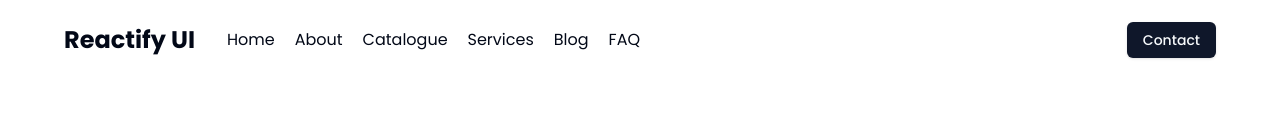
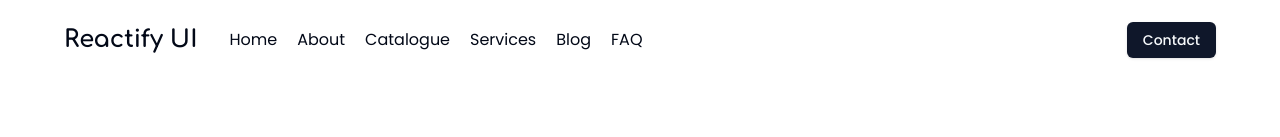
Before and after one commit to shashankaz/relix, a React (Vite) app: page / in a window 1280 px wide. Shown: the top 137 px of the page. Built offline with nearby package versions, Linux system fonts and the light colour scheme; a web font is replaced by a local one.

Commit message:
feat: apply Comfortaa font to Footer and Navbar for consistent typography

```diff
--- a/src/components/Footer.tsx
+++ b/src/components/Footer.tsx
@@ -7,7 +7,7 @@ const Footer = () => {
       <div className="z-10 bg-white rounded-xl px-6 max-w-7xl mx-auto">
         <div className="flex flex-col lg:flex-row gap-10 pb-16 pt-8 border-b">
           <div className="w-full lg:w-2/6">
-            <h1 className="text-3xl font-bold">Reactify UI</h1>
+            <h1 className="text-3xl font-bold font-comfortaa">Reactify UI</h1>
             <p className="mt-3">
               Transforming spaces with elegance and functionality. Explore our
               services, get inspired by our blog, and connect with us to create
@@ -142,7 +142,7 @@ const Footer = () => {
         </div>
         <div className="min-h-20 py-4 flex flex-col sm:flex-row items-center justify-between">
           <p className="text-gray-400 text-sm font-light text-center sm:text-left">
-            &copy;2025 Untitled. All rights reserved.
+            &copy;2025 Reactify UI. All rights reserved.
           </p>
           <div className="flex gap-3 mt-4 sm:mt-0">
             <motion.div
--- a/src/components/Navbar.tsx
+++ b/src/components/Navbar.tsx
@@ -56,7 +56,7 @@ const Navbar = () => {
       } flex items-center justify-between z-10`}
     >
       <div className="flex items-center gap-8">
-        <motion.h1 whileTap={{ scale: 0.9 }} className="text-2xl font-bold">
+        <motion.h1 whileTap={{ scale: 0.9 }} className="text-2xl font-bold font-comfortaa">
           <Link to="/">Reactify UI</Link>
         </motion.h1>
         <ul className="hidden md:flex items-center gap-5">
```
